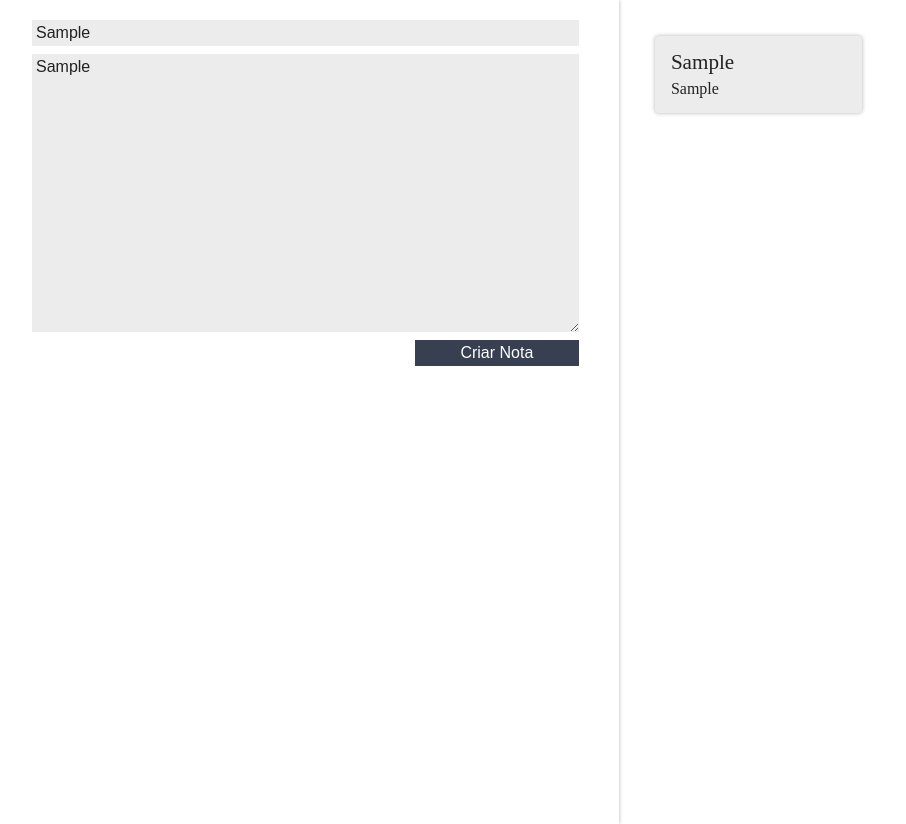
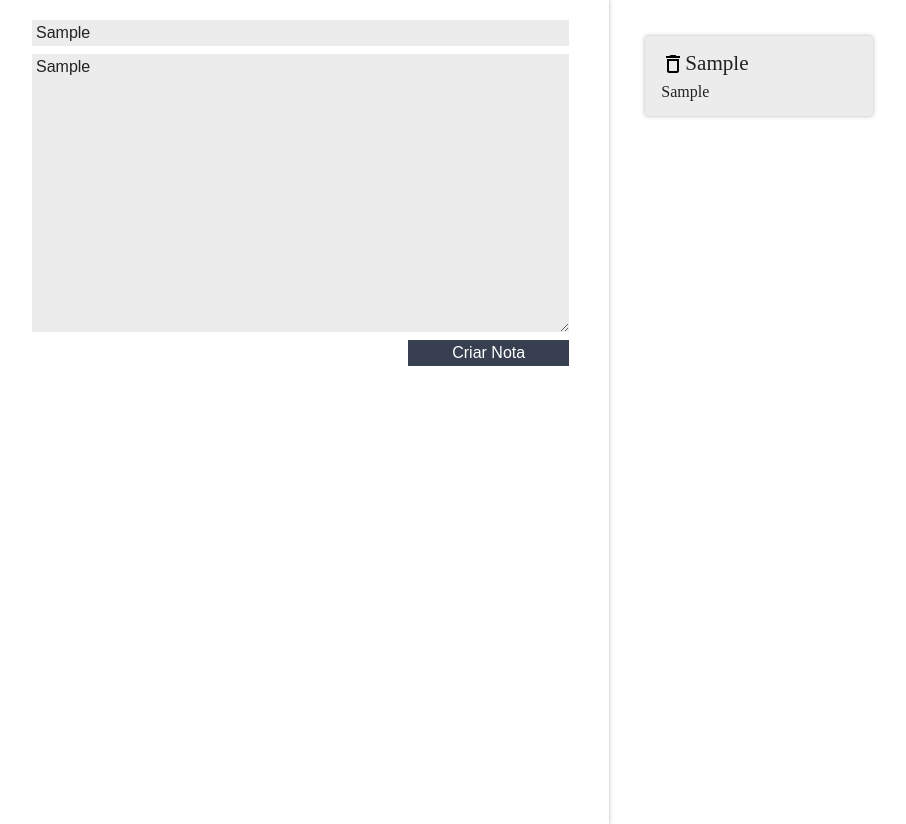
Before and after one commit to miqueiascoutinho/react_gerenciador_notas, a React (Create React App) app: page / in a window 1280 px wide. Both pictures are taken after typing "Sample", "Sample" into the empty fields and a click on the button "Criar Nota". Shown: the whole page, without its empty margins (8-914 px from the left). Built offline with nearby package versions, Linux system fonts and the light colour scheme.

Commit message:
Curso: React - Ciclo de vida dos componentes

```diff
--- a/src/App.js
+++ b/src/App.js
@@ -8,7 +8,6 @@ class App extends Component {
 
   constructor() {
     super();
-
     this.state = {
       notas: []
     }
@@ -16,19 +15,29 @@ class App extends Component {
 
   criarNota(titulo, descricao) {
     const novaNota = {titulo, descricao};
-    //this.notas.push(novaNota);
-    const novasNotas = [...this.state.notas, novaNota];
+    const todasNotas = [...this.state.notas, novaNota];
 
     this.setState({
-      notas:novasNotas,
-      texto: 'ok'
+      notas:todasNotas
     })
   }
+
+  excluirNota(indice) {
+    this.notas = this.state.notas;
+    this.notas.splice(indice,1);
+
+    this.setState({
+      notas: this.notas
+    })
+
+
+  }
+
   render() {
     return (
       <section className="conteudo">
         <FormularioCadastro novaNota={this.criarNota.bind(this)}/>
-        <ListaDeNotas notas={this.state.notas}/>
+        <ListaDeNotas notas={this.state.notas} excluirNota={this.excluirNota.bind(this)}/>
       </section>
     );
   }
--- a/src/compoments/CardNota/CardNota.jsx
+++ b/src/compoments/CardNota/CardNota.jsx
@@ -1,10 +1,20 @@
 import React, { Component } from "react";
 import "./estilo.css";
+//import deleteSvg from "../../assets/img/delete.svg";
+import {ReactComponent as DeleteSvg} from "../../assets/img/delete.svg";
 class CardNota extends Component {
+
+  excluirCard() {
+    this.indice = this.props.indice;
+    this.props.excluirNota(this.indice);
+  }
   render() {
     return (
       <section className="card-nota">
         <header className="card-nota_cabecalho">
+          <DeleteSvg onClick={this.excluirCard.bind(this)}/>
+
+
           <h3 className="card-nota_titulo">{this.props.nota.titulo}</h3>
         </header>
         <p className="card-nota_texto">{this.props.nota.descricao}</p>
--- a/src/compoments/CardNota/estilo.css
+++ b/src/compoments/CardNota/estilo.css
@@ -25,3 +25,7 @@
   font-size: 1.2em;
   margin-right: 12px;
 }
+
+.invisible{
+  display: none;
+}
--- a/src/compoments/FormularioCadastro/FormularioCadastro.jsx
+++ b/src/compoments/FormularioCadastro/FormularioCadastro.jsx
@@ -25,7 +25,6 @@ class FormularioCadastro extends Component {
     evento.preventDefault();
     evento.stopPropagation();
     this.props.novaNota(this.titulo, this.nota);
-
   }
 
   render() {
@@ -37,7 +36,7 @@ class FormularioCadastro extends Component {
           type="text"
           placeholder="Título"
           className="form-cadastro_input"
-          value={this.state.texto}
+
           onChange = {this._handlerDigitarTitulo.bind(this)}
 
         />
--- a/src/compoments/ListaDeNotas/ListaDeNotas.jsx
+++ b/src/compoments/ListaDeNotas/ListaDeNotas.jsx
@@ -9,7 +9,7 @@ class ListaDeNotas extends Component {
         {this.props.notas.map((nota, index) => {
           return(
             <li key={index} className="lista-notas_item">
-              <CardNota nota={nota} />
+              <CardNota nota={nota} indice={index} excluirNota={this.props.excluirNota}/>
             </li>
           )
         })}
```
Also changed, not shown: src/assets/img/delete.svg (added).
